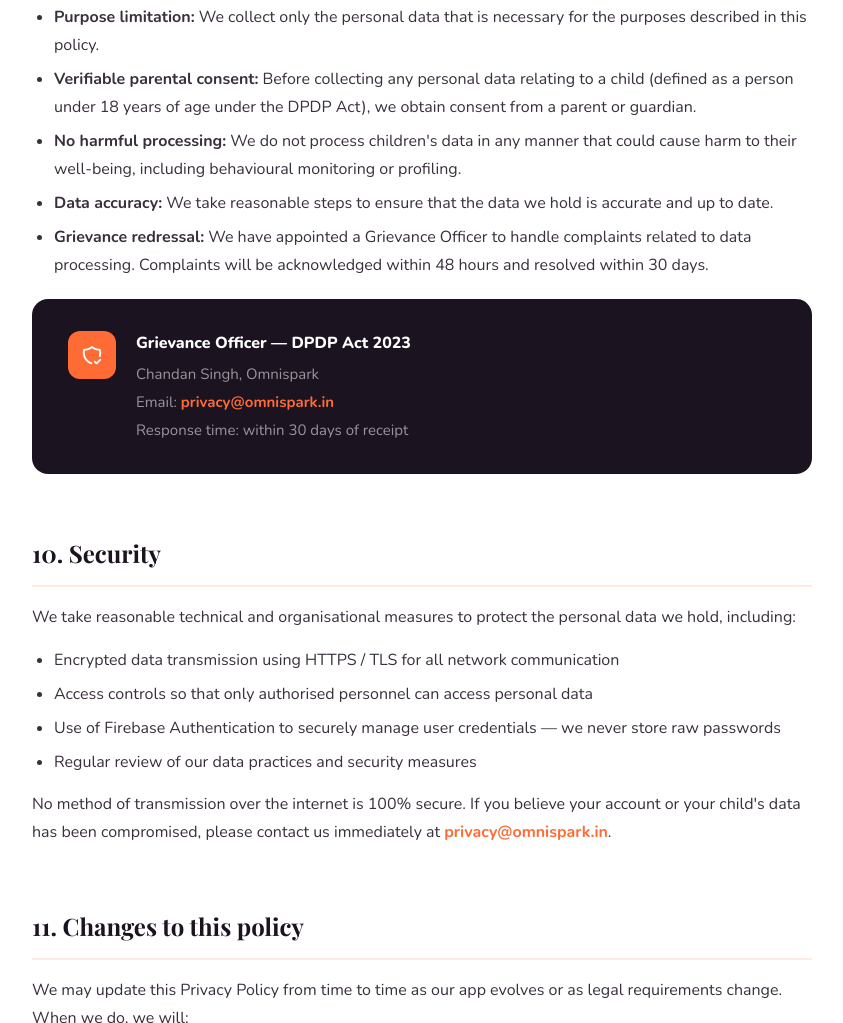
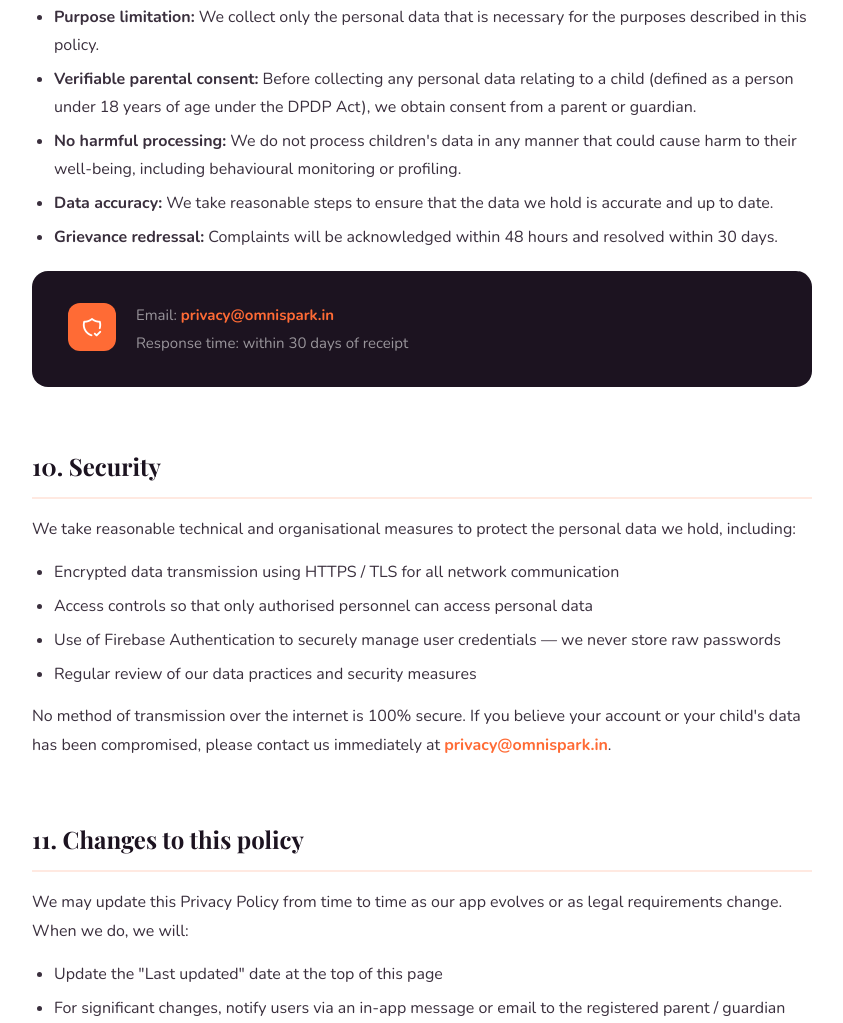
Before and after one commit to OmniSpark-in/omnispark-in, a plain HTML site: page privacy.html in a window 1280 px wide. Shown: the part 4939-5962 px from the top of the page, without its empty margins (218-1061 px from the left). Drawn offline with nearby package versions, Linux system fonts and the light colour scheme; a web font is replaced by a local one.

Commit message:
removed name

```diff
--- a/privacy.html
+++ b/privacy.html
@@ -674,14 +674,12 @@
         <li><strong>Verifiable parental consent:</strong> Before collecting any personal data relating to a child (defined as a person under 18 years of age under the DPDP Act), we obtain consent from a parent or guardian.</li>
         <li><strong>No harmful processing:</strong> We do not process children's data in any manner that could cause harm to their well-being, including behavioural monitoring or profiling.</li>
         <li><strong>Data accuracy:</strong> We take reasonable steps to ensure that the data we hold is accurate and up to date.</li>
-        <li><strong>Grievance redressal:</strong> We have appointed a Grievance Officer to handle complaints related to data processing. Complaints will be acknowledged within 48 hours and resolved within 30 days.</li>
+        <li><strong>Grievance redressal:</strong> Complaints will be acknowledged within 48 hours and resolved within 30 days.</li>
       </ul>
 
       <div class="contact-card">
         <div class="contact-icon"><i class="ti ti-shield-check"></i></div>
         <div class="contact-copy">
-          <h4>Grievance Officer &mdash; DPDP Act 2023</h4>
-          <p>Chandan Singh, Omnispark</p>
           <p>Email: <a href="mailto:privacy@omnispark.in">privacy@omnispark.in</a></p>
           <p>Response time: within 30 days of receipt</p>
         </div>
```
